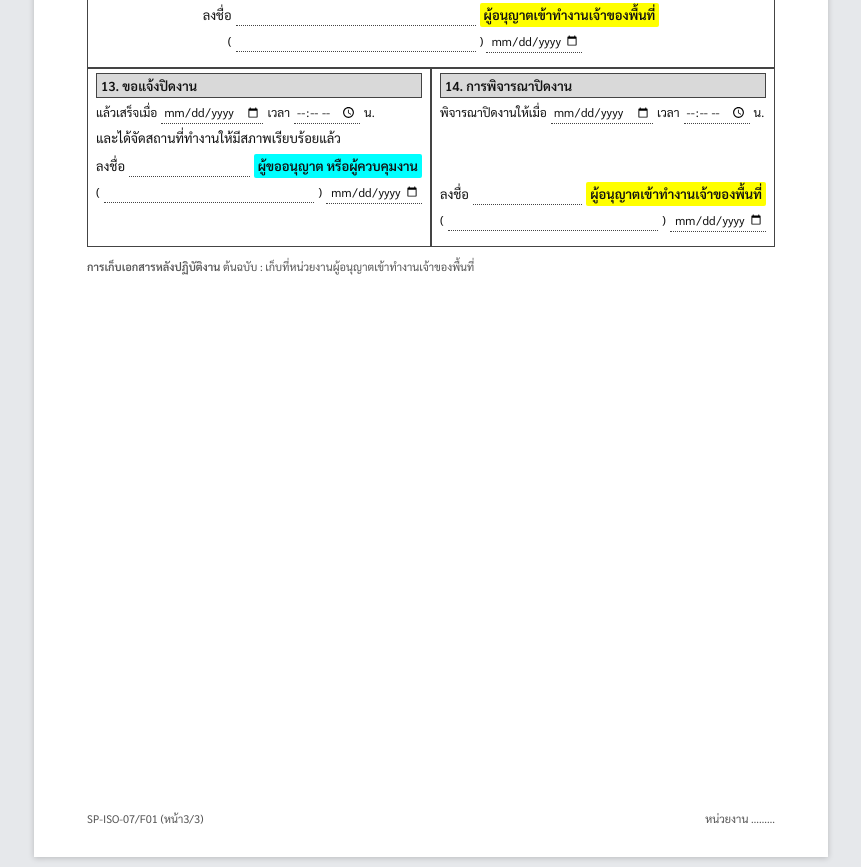
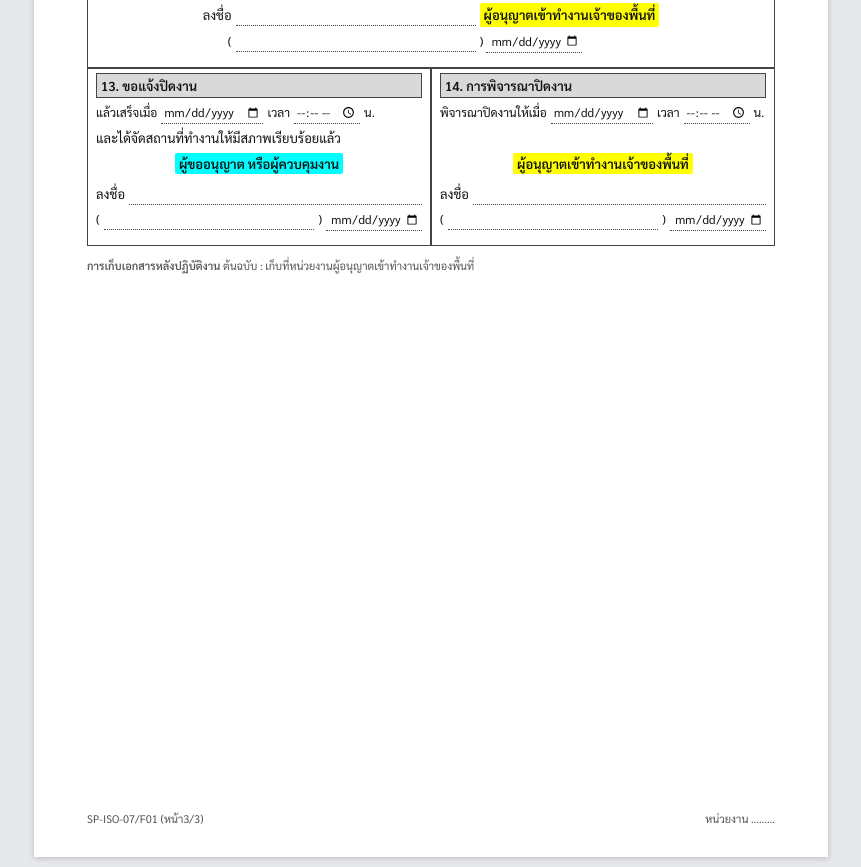
Before and after one commit to wistmons/Workpermit, a plain HTML site: page index.html in a window 1280 px wide. Shown: the part 2944-3811 px from the top of the page, without its empty margins (209-1070 px from the left). Drawn offline with Linux system fonts and the light colour scheme.

Commit message:
Refactor signature sections in index.html

```diff
--- a/index.html
+++ b/index.html
@@ -304,13 +304,21 @@ td:first-child{width:32px}
    <h2>13. ขอแจ้งปิดงาน</h2>
    <div class="row nw" style="margin-top:4px">แล้วเสร็จเมื่อ <input type="date" data-k="close_date"> เวลา <input type="time" data-k="close_time"> น.</div>
    <div style="margin:4px 0">และได้จัดสถานที่ทำงานให้มีสภาพเรียบร้อยแล้ว</div>
-   <div class="sign sigline"><div class="sl">ลงชื่อ <input type="text" data-k="s13" data-list="signs11"> <span style="background:#00ffff; padding:2px 4px; border-radius:2px; font-weight:600">ผู้ขออนุญาต หรือผู้ควบคุมงาน</span></div><div class="sl d">( <input type="text" data-k="s13n"> ) <input type="date" class="signature-date" data-k="s13d" aria-label="วันที่ลงนามข้อ 13"></div></div>
+   <div class="sign sigline">
+     <div style="text-align:center; margin:6px 0 10px"><span style="background:#00ffff; padding:2px 4px; border-radius:2px; font-weight:600">ผู้ขออนุญาต หรือผู้ควบคุมงาน</span></div>
+     <div class="sl">ลงชื่อ <input type="text" data-k="s13" data-list="signs11"></div>
+     <div class="sl d">( <input type="text" data-k="s13n"> ) <input type="date" class="signature-date" data-k="s13d" aria-label="วันที่ลงนามข้อ 13"></div>
+   </div>
   </div>
   <div class="box sign-box">
    <h2>14. การพิจารณาปิดงาน</h2>
    <div class="row nw" style="margin-top:4px">พิจารณาปิดงานให้เมื่อ <input type="date" data-k="ok_date"> เวลา <input type="time" data-k="ok_time"> น.</div>
    <div style="margin:4px 0">&nbsp;</div>
-   <div class="sign sigline" style="margin-top:34px"><div class="sl">ลงชื่อ <input type="text" data-k="s14" data-list="owners"> <span style="background:#ffff00; padding:2px 4px; border-radius:2px; font-weight:600">ผู้อนุญาตเข้าทำงานเจ้าของพื้นที่</span></div><div class="sl d">( <input type="text" data-k="s14n"> ) <input type="date" class="signature-date" data-k="s14d" aria-label="วันที่ลงนามข้อ 14"></div></div>
+   <div class="sign sigline">
+     <div style="text-align:center; margin:6px 0 10px"><span style="background:#ffff00; padding:2px 4px; border-radius:2px; font-weight:600">ผู้อนุญาตเข้าทำงานเจ้าของพื้นที่</span></div>
+     <div class="sl">ลงชื่อ <input type="text" data-k="s14" data-list="owners"></div>
+     <div class="sl d">( <input type="text" data-k="s14n"> ) <input type="date" class="signature-date" data-k="s14d" aria-label="วันที่ลงนามข้อ 14"></div>
+   </div>
   </div>
  </div>
  <p class="note"><b>การเก็บเอกสารหลังปฏิบัติงาน</b> ต้นฉบับ : เก็บที่หน่วยงานผู้อนุญาตเข้าทำงานเจ้าของพื้นที่</p>
```
